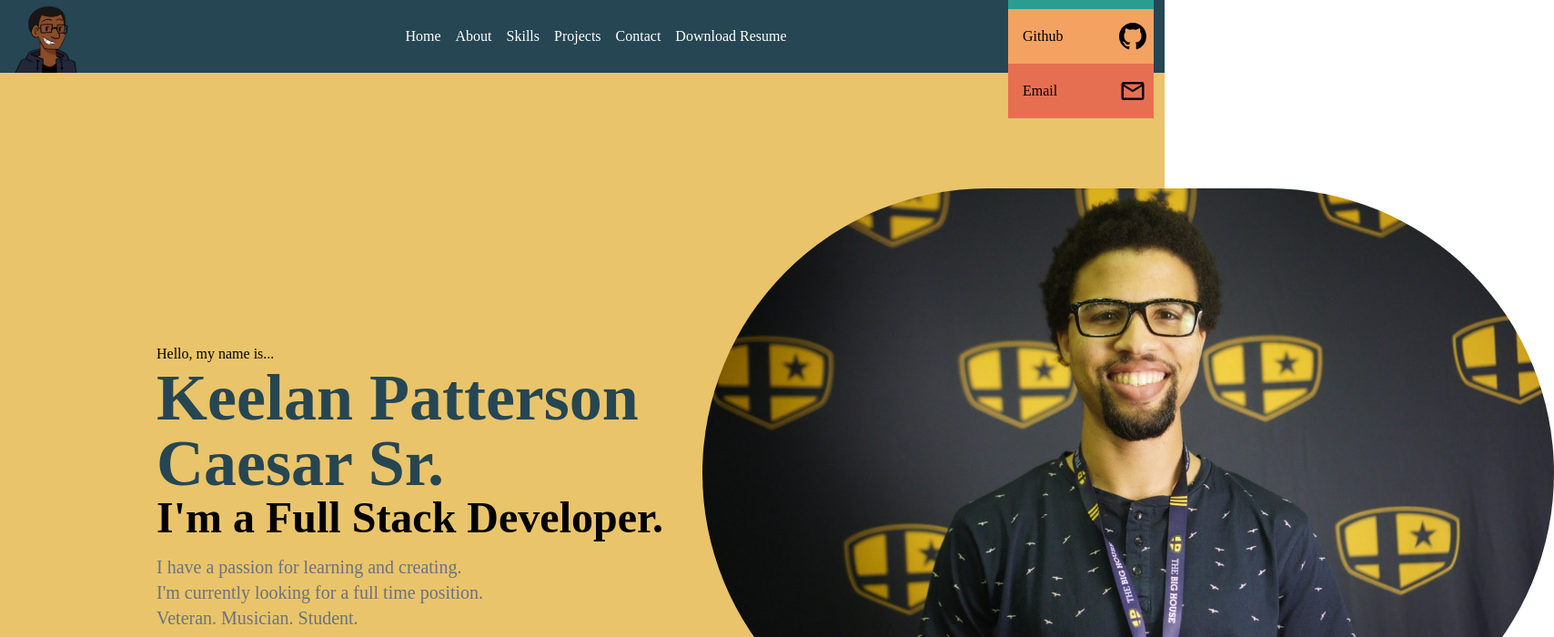
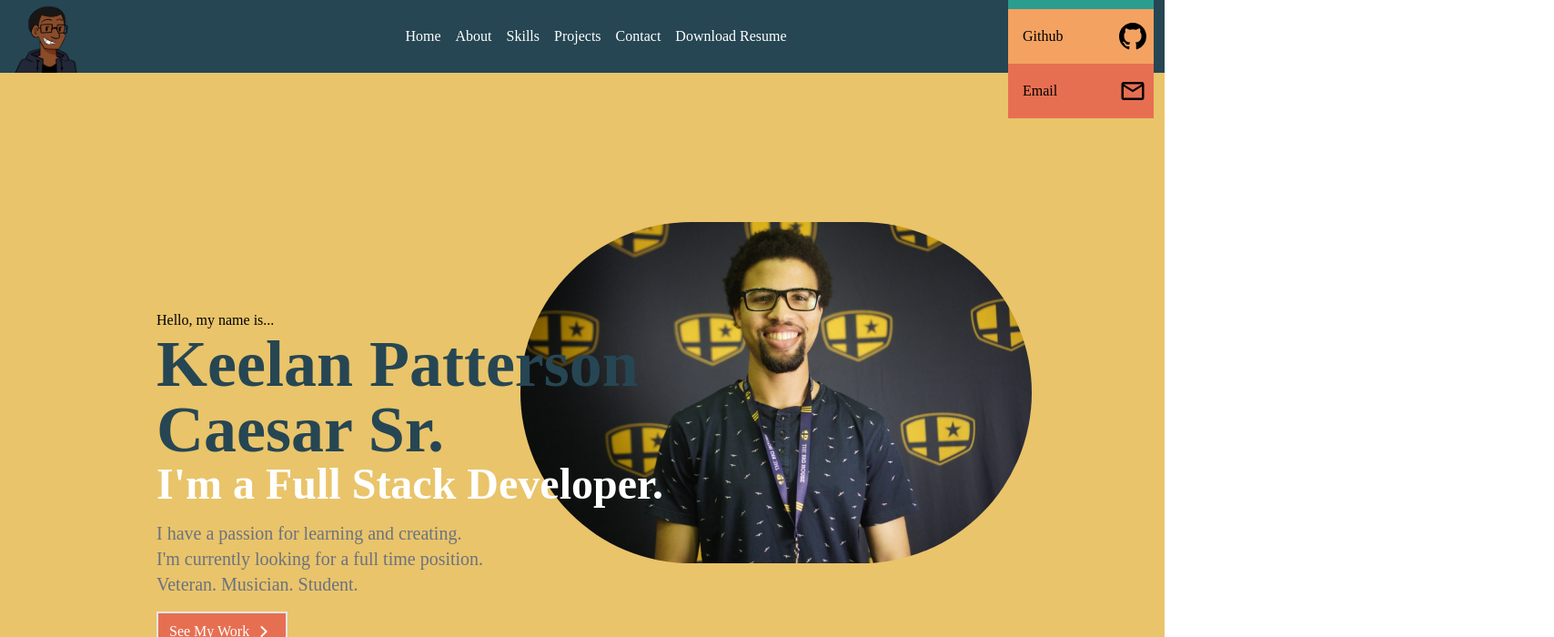
Before and after one commit to keelanpattersoncaesar/keelan-portfolio-project, a React (Create React App) app: page / in a window 1280 px wide. Shown: the top 700 px of the page at 91% size, 1708 px wide, since content can reach past the window. Built offline with nearby package versions, Linux system fonts and the light colour scheme.

Commit message:
hero image styled; projects updated

```diff
--- a/src/components/Home.js
+++ b/src/components/Home.js
@@ -10,14 +10,14 @@ const Home = () => {
       {/* revisit padding on this div ALSO maybe add an image here*/}
       <div className="max-w-[1000px] mx-auto px-8 flex flex-col justify-center h-full">
         {/* HERO PIC */}
-        <div className="hidden md:flex flex-col h-5 w-full mb-[150px] ml-[600px]">
+        <div className="hidden md:grid flex-shrink-0 h-24 object-cover object-right w-3/5 md:ml-[400px]">
           <img className="rounded-full" src={Keelan} alt="Keelan" />
         </div>
         <p className="text-black">Hello, my name is...</p>
-        <h1 className="text-5xl sm:text-7xl font-bold text-[#264653] max-w-[700px]">
+        <h1 className="text-5xl md:text-7xl font-bold text-[#264653] max-w-[700px]">
           Keelan Patterson Caesar Sr.
         </h1>
-        <h2 className="text-3xl sm:text-5xl font-bold">
+        <h2 className="text-3xl text-white md:text-5xl font-bold">
           I'm a Full Stack Developer.
         </h2>
         <p className="text-gray-500 text-xl pt-4 max-w-[700px]">
--- a/src/components/Projects.js
+++ b/src/components/Projects.js
@@ -81,7 +81,7 @@ const Projects = () => {
                   need to! Made in Redux.js and Tailwind CSS.
                 </CardText>
                 <div className="flex flex-row justify-evenly pt-1">
-                  <a href="https://github.com/keelanpattersoncaesar/redux-counter-app/tree/keelanbranch/redux-essentials-example">
+                  <a href="https://fruity-counter-keelan.herokuapp.com/">
                     <Button className="group text-white border-2 px-3 py-2 flex items-center bg-[#E76F51] hover:bg-[#EE9882] hover:text-black hover:border-[#E76F51]">
                       Demo
                     </Button>
```
